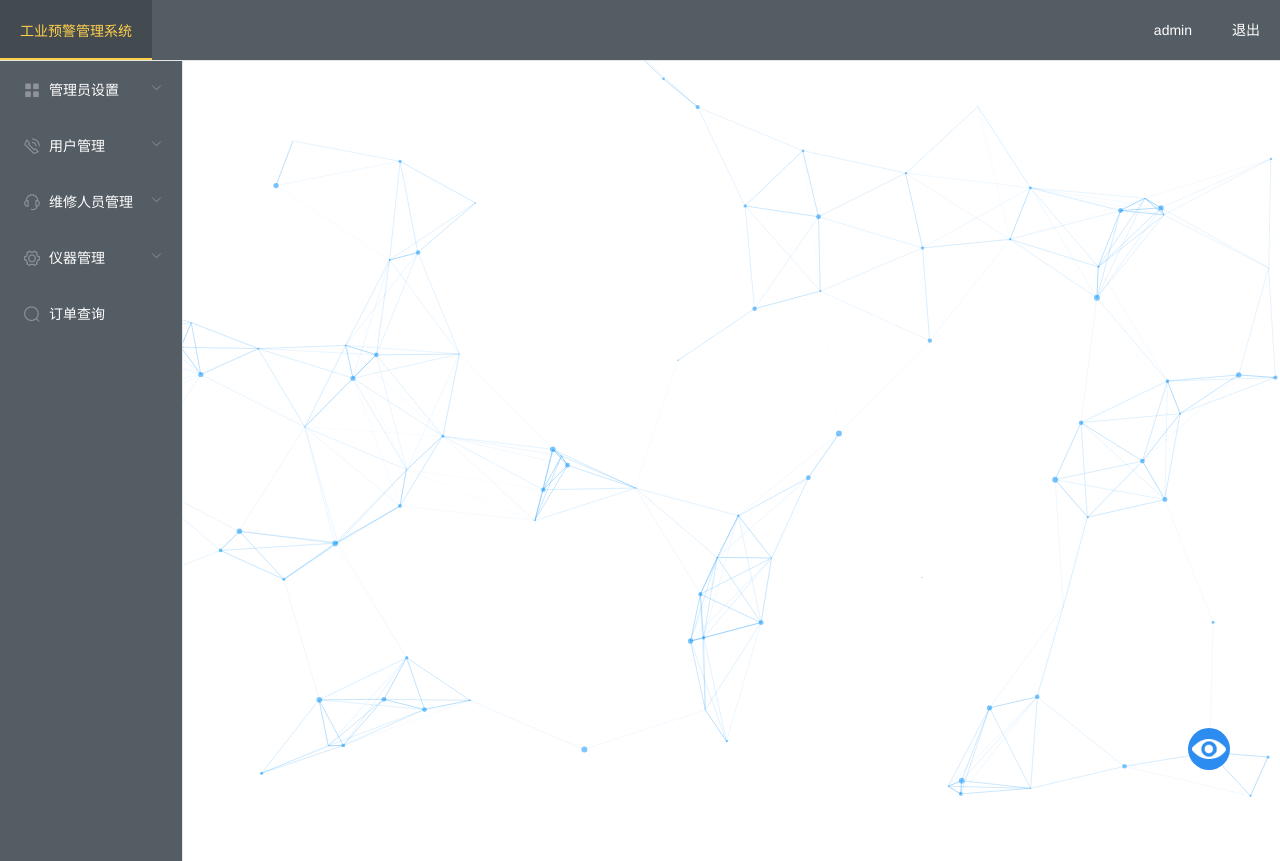
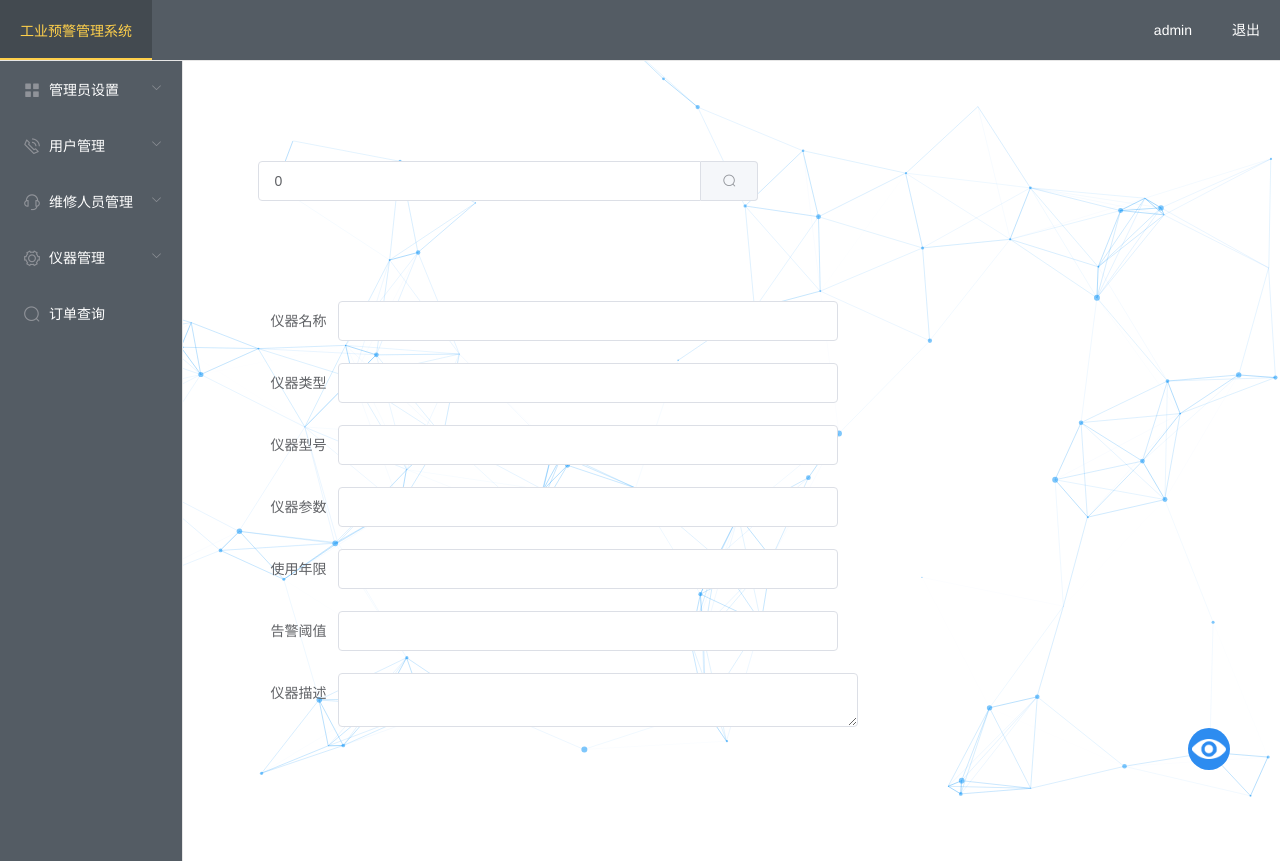
Before and after one commit to 543877815/earlywarning, a Vue app: page /#/admin/equipmentDetail in a window 1280 px wide. Built offline with nearby package versions, Linux system fonts and the light colour scheme; what vue-infinite-scroll would draw is missing.

Commit message:
20180508 管理员仪器管理和管理员管理完成

```diff
--- a/src/components/admin-equipmentDetail/admin-equipmentDetail.vue
+++ b/src/components/admin-equipmentDetail/admin-equipmentDetail.vue
@@ -1,11 +1,84 @@
 <template>
-
+  <div class="equipment-detail">
+    <el-input placeholder="请输入仪器ID" v-model.number="input">
+      <el-button slot="append" icon="el-icon-search" @click="getEquipmentDetail"></el-button>
+    </el-input>
+    <el-form ref="form" :model="equipment" label-width="80px" slot="body">
+      <el-form-item label="仪器名称">
+        <el-input v-model="equipment.name"></el-input>
+      </el-form-item>
+      <el-form-item label="仪器类型">
+        <el-input v-model="equipment.category.name"></el-input>
+      </el-form-item>
+      <el-form-item label="仪器型号">
+        <el-input v-model="equipment.insType"></el-input>
+      </el-form-item>
+      <el-form-item label="仪器参数">
+        <el-input v-model="equipment.param"></el-input>
+      </el-form-item>
+      <el-form-item label="使用年限">
+        <el-input v-model="equipment.durableYears"></el-input>
+      </el-form-item>
+      <el-form-item label="告警阈值">
+        <el-input v-model="equipment.thresholdValue"></el-input>
+      </el-form-item>
+      <el-form-item label="仪器描述">
+        <el-input type="textarea" v-model="equipment.description"></el-input>
+      </el-form-item>
+    </el-form>
+  </div>
 </template>
 
 <script type="text/ecmascript-6">
-    export default {};
+  import Equipment from '../../apis/Equipment'
+
+  const equipment = new Equipment();
+  export default {
+    data() {
+      return {
+        input: 0,
+        equipment: {
+          name: '',
+          category: {
+            name: ''
+          },
+          insType: '',
+          param: '',
+          durableYears: '',
+          thresholdValue: '',
+          description: ''
+        }
+      }
+    },
+    methods: {
+      getEquipmentDetail() {
+        this.getInstrumentById(this.input);
+      },
+      getInstrumentById(id) {
+        equipment
+          .getInstrumentById({
+            id
+          })
+          .then((res) => {
+            if (res.ret === 200 && res.msg === 'success') {
+              this.equipment = res.data;
+            }
+          })
+          .catch((err) => {
+            this.$message.error(`[系统提醒: ${err.msg}]`);
+          });
+      }
+    }
+  };
 </script>
 
-<style lang="scss" rel="stylesheet/scss">
+<style lang="scss" rel="stylesheet/scss" scoped>
+  .el-input {
+    width: 500px !important;
+  }
 
+  .el-form {
+    width: 600px !important;
+    margin-top: 100px;
+  }
 </style>
```
